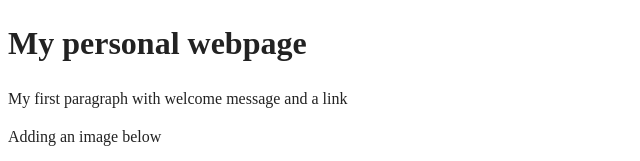
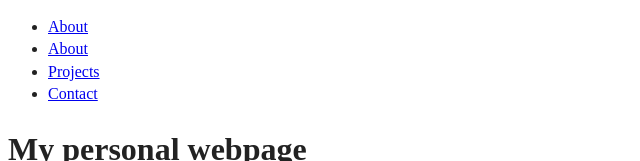
Before and after one commit to PeterCarlqvist/lab1, a website built with webpack: page index.html in a window 1280 px wide. Shown: the top 161 px of the page, without its empty margins (0-640 px from the left). Built offline with nearby package versions, Linux system fonts and the light colour scheme; grey boxes are pictures that could not be loaded.

Commit message:
added a simple nav menu

```diff
--- a/index.html
+++ b/index.html
@@ -14,7 +14,14 @@
 </head>
 
 <body>
-
+<nav>
+  <ul>
+    <li><a href="#about">About</a></li>
+    <li><a href="#about">About</a></li>
+    <li><a href="#projects">Projects</a></li>
+    <li><a href="#contact">Contact</a></li>
+  </ul>
+</nav>
 <h1>My personal webpage</h1>
 <p>My first paragraph with welcome message and a link</p>
 <p>Adding an image below</p>
```
